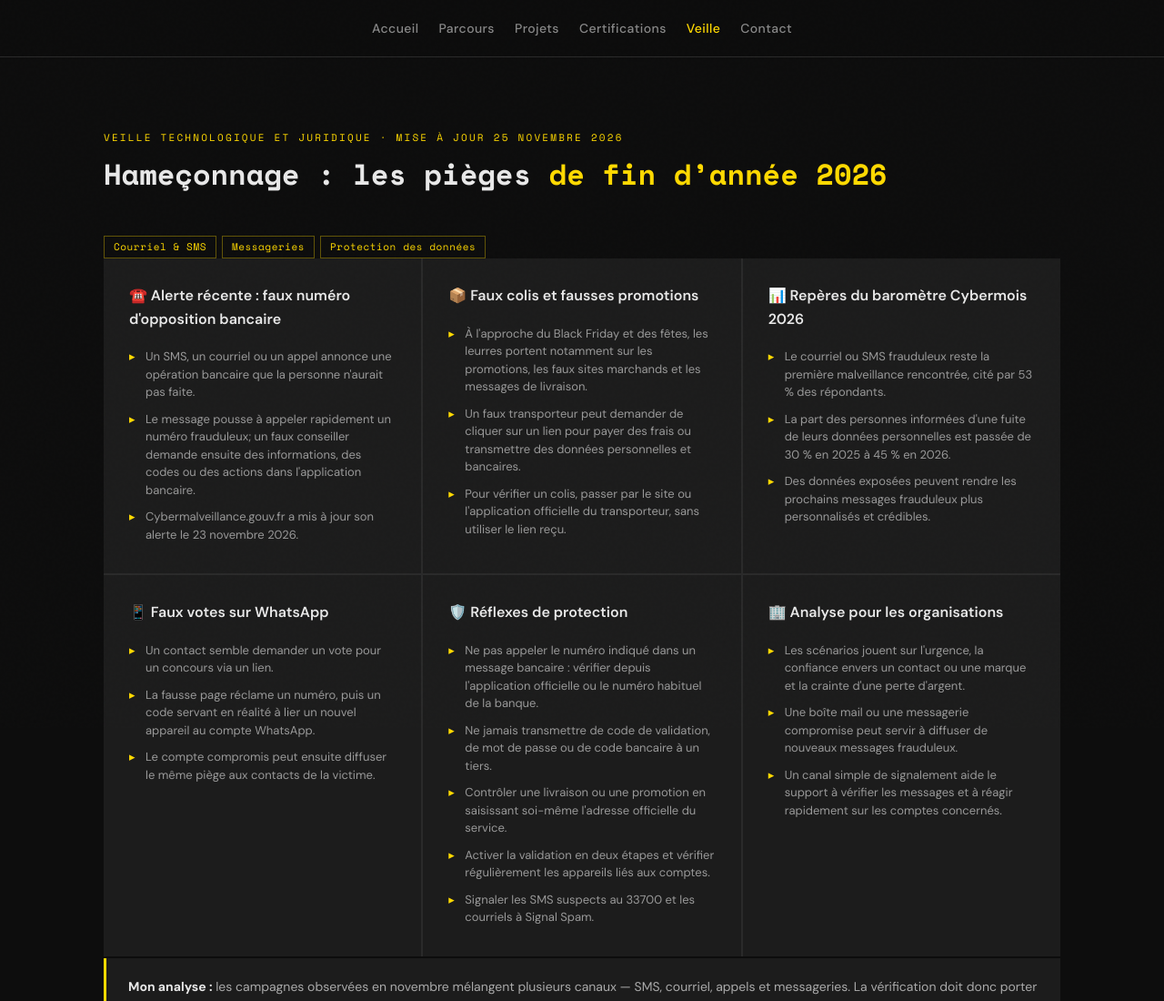
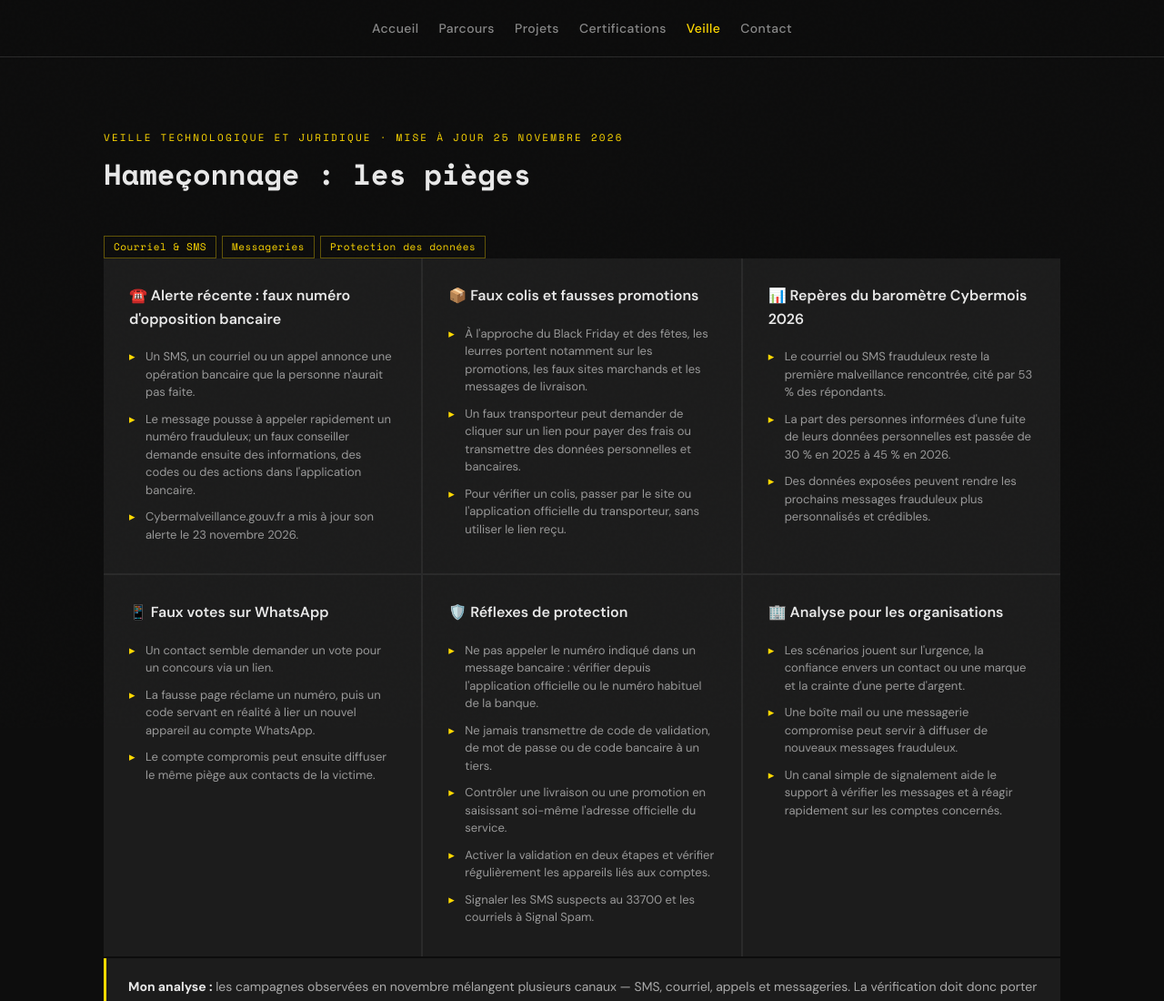
Before and after one commit to Wassim213s/Portfolio, a plain HTML site: page veille.html in a window 1280 px wide. Shown: the top 1100 px of the page at 91% size. Drawn offline with nearby package versions, Linux system fonts and the light colour scheme.

Commit message:
Shorten the phishing watch title

```diff
--- a/veille.html
+++ b/veille.html
@@ -18,7 +18,7 @@
             <div class="container">
                 <div class="section-header">
                     <div class="section-eyebrow">Veille technologique et juridique · Mise à jour 25 novembre 2026</div>
-                    <h2 class="section-title">Hameçonnage : les pièges <span>de fin d’année 2026</span></h2>
+                    <h2 class="section-title">Hameçonnage : les pièges</h2>
                 </div>
                 <div class="tags" aria-label="Thèmes de la veille sur l'hameçonnage">
                     <span class="tag">Courriel & SMS</span><span class="tag">Messageries</span><span class="tag">Protection des données</span>
```
